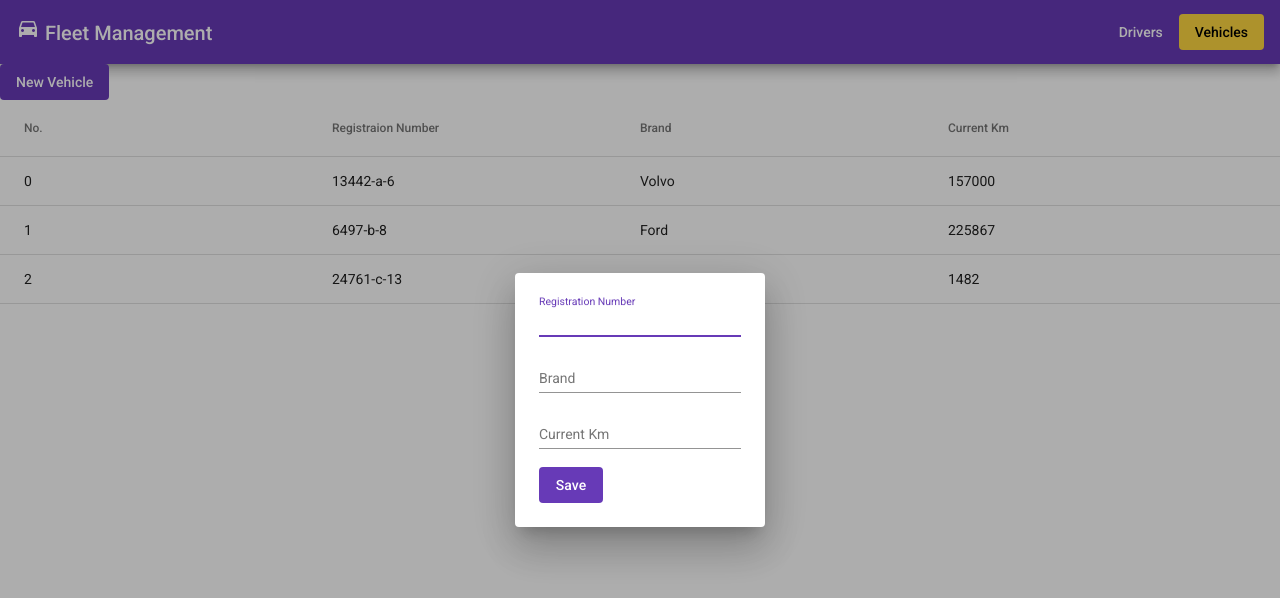
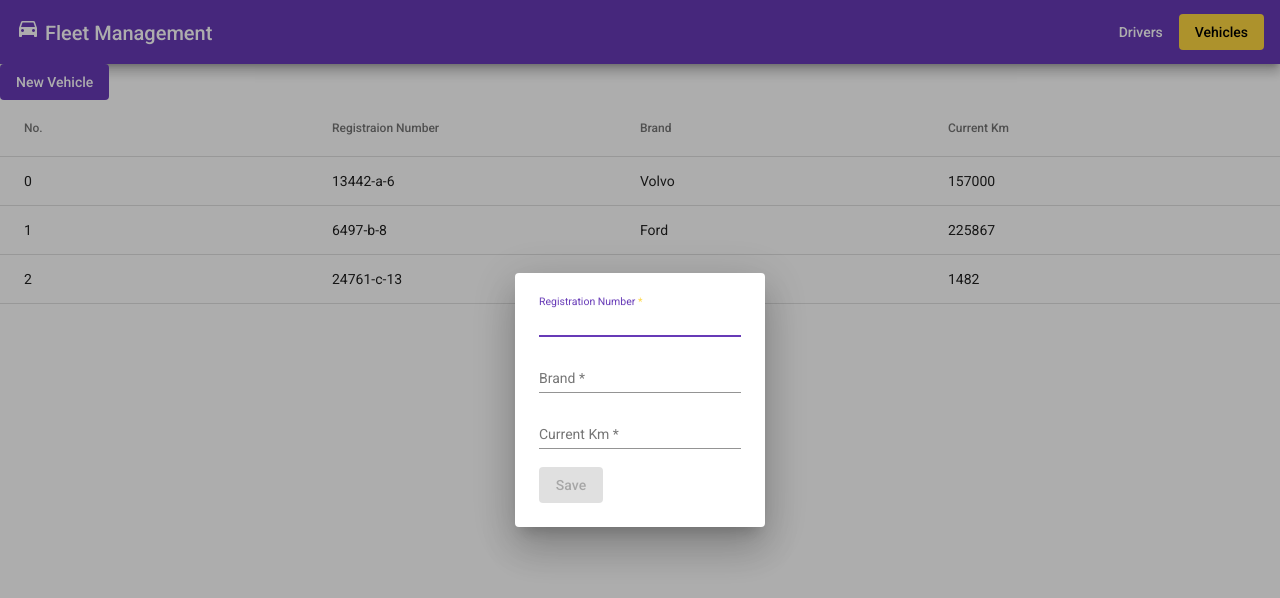
Before and after one commit to youma85/FleetManagement, an Angular app: page /vehicles in a window 1280 px wide. Both pictures are taken after a click on the button "New Vehicle". Shown: the top 598 px of the page. Built offline with nearby package versions, Linux system fonts and the light colour scheme.

Commit message:
Adding validation to vehicle dialog

```diff
--- a/src/app/vehicle-dialog/vehicle-dialog.component.html
+++ b/src/app/vehicle-dialog/vehicle-dialog.component.html
@@ -2,21 +2,21 @@
 
   <mat-form-field fxFlex floatLabel="auto"  class="example-full-width">
     <mat-label>Registration Number</mat-label>
-    <input matInput placeholder="Registration Number" name="registrationNumber" ngModel>
+    <input matInput placeholder="Registration Number" name="registrationNumber" ngModel required>
   </mat-form-field>
 
   <mat-form-field fxFlex floatLabel="auto"  class="example-full-width">
     <mat-label>Brand</mat-label>
-    <input matInput placeholder="Brand" name="brand" ngModel>
+    <input matInput placeholder="Brand" name="brand" ngModel required>
   </mat-form-field>
 
   <mat-form-field fxFlex floatLabel="auto"  class="example-full-width">
     <mat-label>Current Km</mat-label>
-    <input matInput placeholder="Current Km" name="currentKm" ngModel>
+    <input matInput placeholder="Current Km" name="currentKm" ngModel required type="number">
   </mat-form-field>
 
 
   <div class="button-row">
-    <button mat-flat-button color="primary" type="submit">Save</button>
+    <button mat-flat-button color="primary" type="submit" [disabled]="!form.valid">Save</button>
   </div>
 </form>
```
